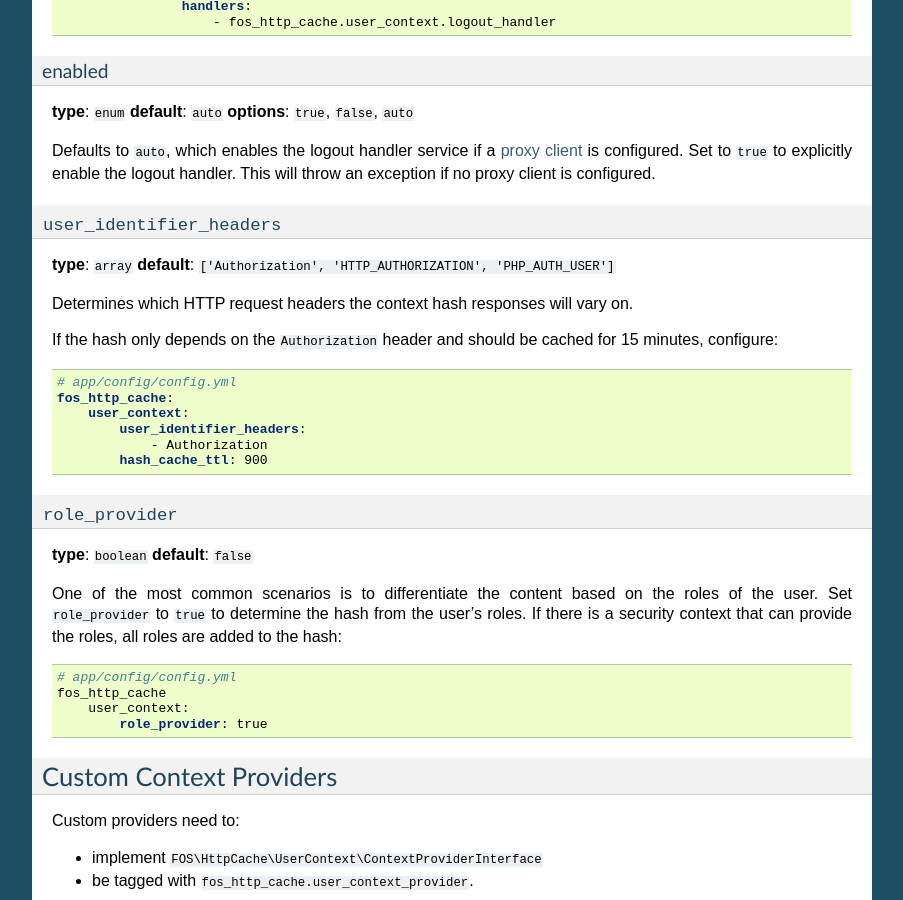
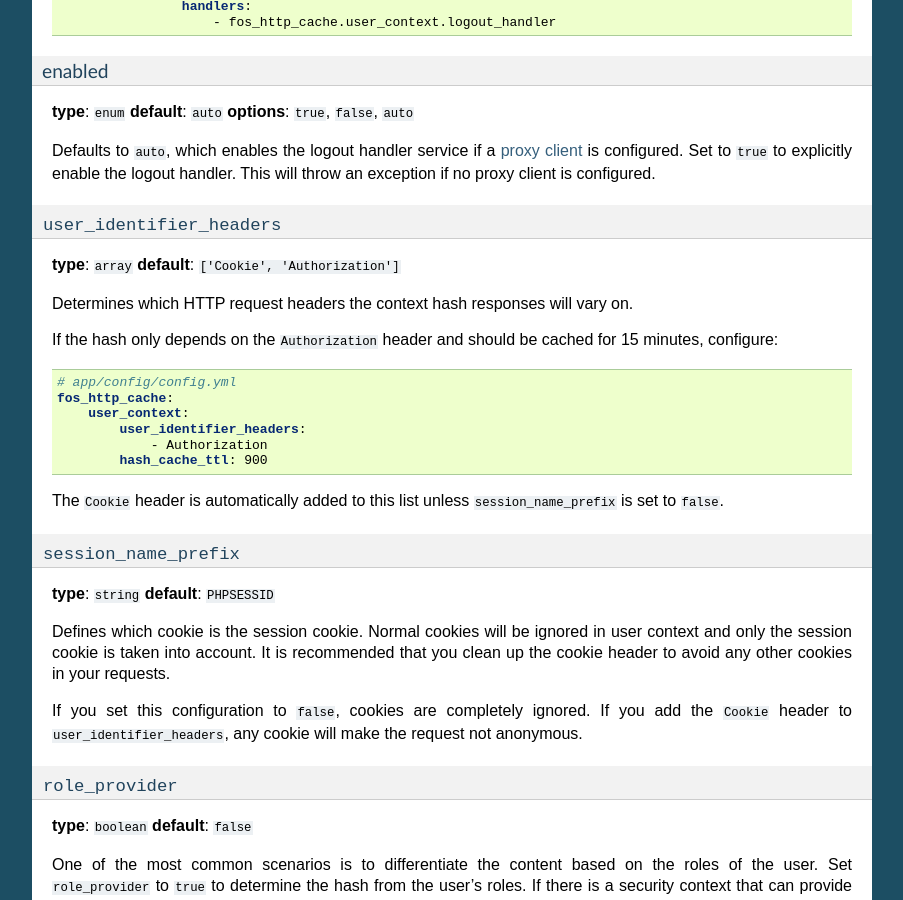
Before and after one commit to FriendsOfSymfony/FOSHttpCacheBundle, a Sphinx documentation site: the page built from Resources/doc/reference/configuration/user-context.rst, in a window 1280 px wide and 900 px high, scrolled down 2334 px. Shown: the whole window, without its empty margins (198-1101 px from the left). Built offline with Sphinx 7.4.7, drawn with Linux system fonts in a browser that asks for light colours.

Commit message:
cleanup anonymous request matcher

```diff
--- a/Resources/doc/reference/configuration/user-context.rst
+++ b/Resources/doc/reference/configuration/user-context.rst
@@ -158,7 +158,7 @@ exception if no proxy client is configured.
 ``user_identifier_headers``
 ~~~~~~~~~~~~~~~~~~~~~~~~~~~
 
-**type**: ``array`` **default**: ``['Authorization', 'HTTP_AUTHORIZATION', 'PHP_AUTH_USER']``
+**type**: ``array`` **default**: ``['Cookie', 'Authorization']``
 
 Determines which HTTP request headers the context hash responses will vary on.
 
@@ -173,6 +173,23 @@ for 15 minutes, configure:
             user_identifier_headers:
                 - Authorization
             hash_cache_ttl: 900
+
+The ``Cookie`` header is automatically added to this list unless ``session_name_prefix``
+is set to ``false``.
+
+``session_name_prefix``
+~~~~~~~~~~~~~~~~~~~~~~~
+
+**type**: ``string`` **default**: ``PHPSESSID``
+
+Defines which cookie is the session cookie. Normal cookies will be ignored in
+user context and only the session cookie is taken into account. It is
+recommended that you clean up the cookie header to avoid any other cookies in
+your requests.
+
+If you set this configuration to ``false``, cookies are completely ignored. If
+you add the ``Cookie`` header to ``user_identifier_headers``, any cookie will
+make the request not anonymous.
 
 ``role_provider``
 ~~~~~~~~~~~~~~~~~
--- a/composer.json
+++ b/composer.json
@@ -21,8 +21,8 @@
         }
     ],
     "require": {
-        "php": ">=5.3.3",
-        "friendsofsymfony/http-cache": "~1.4",
+        "php": "^5.4 || ^7.0",
+        "friendsofsymfony/http-cache": "^1.4.5",
         "symfony/framework-bundle": "^2.3||^3.0"
     },
     "require-dev": {
```
Also changed, not shown: CHANGELOG.md (+32 -0 lines), 9 other files.
